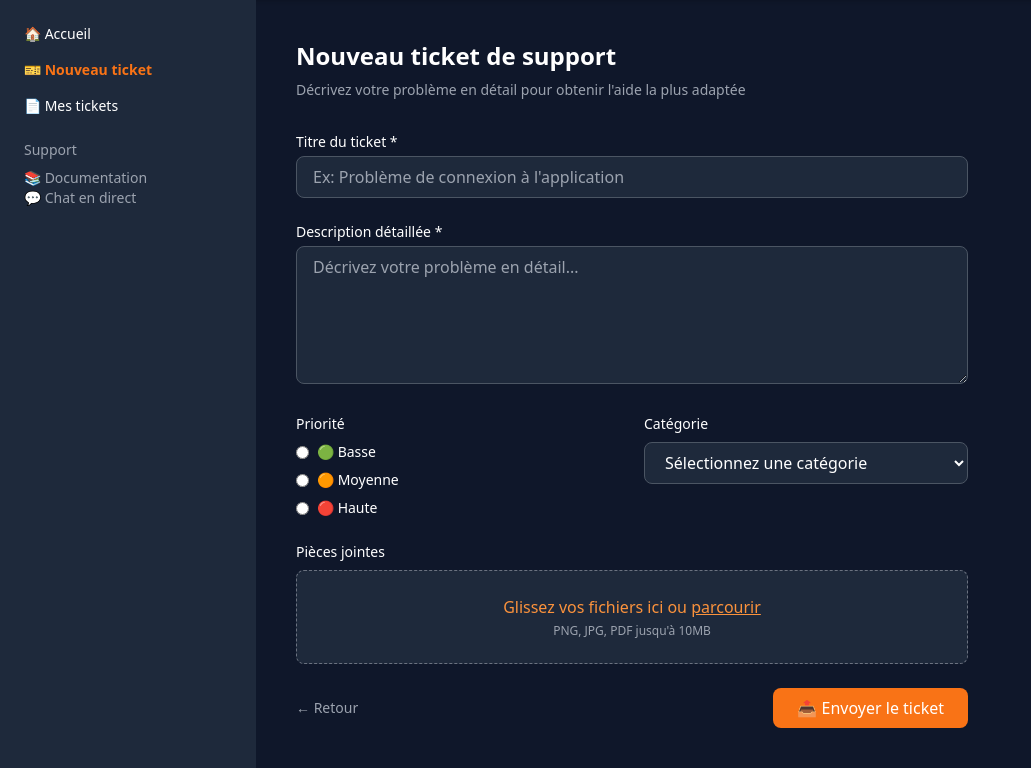
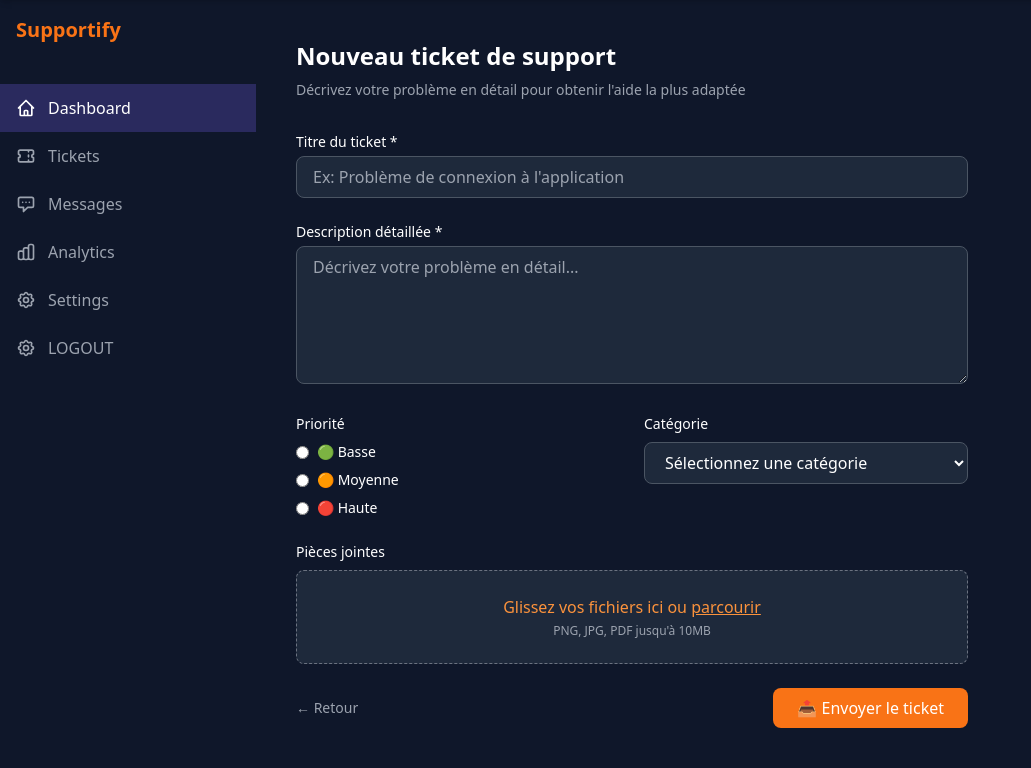
Before and after one commit to NadaZirari/Supportify-fil-rouge, a Laravel app: page /user/submit-ticket in a window 1280 px wide. Shown: the part 64-832 px from the top of the page, without its empty margins (0-1031 px from the left). Run offline with Laravel 12, Linux system fonts and the light colour scheme; a user stored in the database is signed in; data comes from the database, SQL or seed files in the repository; parts of the project's set-up code (start-up, migrations or seed data) failed here and were passed over; some libraries are stand-ins or nearby versions.

Commit message:
ajouter la sidebar aussi dan la page de user

```diff
--- /dev/null
+++ b/filrouge/app/Models/Response.php
@@ -0,0 +1,4 @@
+public function message()
+{
+    return $this->belongsTo(Message::class);
+}
--- a/filrouge/app/Models/User.php
+++ b/filrouge/app/Models/User.php
@@ -56,10 +56,6 @@ class User extends Authenticatable
         return $this->hasMany(Ticket::class);
     }
 
-    public function messages()
-    {
-        return $this->hasMany(Message::class);
-    }
 
 
 
--- /dev/null
+++ b/filrouge/resources/views/partials/sidebaruser.blade.php
@@ -0,0 +1,58 @@
+ <!-- Sidebar -->
+        <div class="w-64 bg-dark-sidebar flex-shrink-0">
+            <div class="p-4">
+                <h1 class="text-primary f text-orange-500 font-bold text-xl">Supportify</h1>
+            </div>
+
+            <nav class="mt-6">
+                <a href="#" class="flex items-center px-4 py-3 bg-[#2a2a5e] text-white">
+                    <svg xmlns="http://www.w3.org/2000/svg" class="h-5 w-5 mr-3" fill="none" viewBox="0 0 24 24" stroke="currentColor">
+                        <path stroke-linecap="round" stroke-linejoin="round" stroke-width="2" d="M3 12l2-2m0 0l7-7 7 7M5 10v10a1 1 0 001 1h3m10-11l2 2m-2-2v10a1 1 0 01-1 1h-3m-6 0a1 1 0 001-1v-4a1 1 0 011-1h2a1 1 0 011 1v4a1 1 0 001 1m-6 0h6" />
+                    </svg>
+                    <span>Dashboard</span>
+                </a>
+
+                <a href="{{ route('user.myticket') }}" class="flex items-center px-4 py-3 text-gray-400 hover:bg-[#2a2a5e] hover:text-white transition-colors">
+                    <svg xmlns="http://www.w3.org/2000/svg" class="h-5 w-5 mr-3" fill="none" viewBox="0 0 24 24" stroke="currentColor">
+                        <path stroke-linecap="round" stroke-linejoin="round" stroke-width="2" d="M15 5v2m0 4v2m0 4v2M5 5a2 2 0 00-2 2v3a2 2 0 110 4v3a2 2 0 002 2h14a2 2 0 002-2v-3a2 2 0 110-4V7a2 2 0 00-2-2H5z" />
+                    </svg>
+                    <span>Tickets</span>
+                </a>
+
+                <a href="#" class="flex items-center px-4 py-3 text-gray-400 hover:bg-[#2a2a5e] hover:text-white transition-colors">
+                    <svg xmlns="http://www.w3.org/2000/svg" class="h-5 w-5 mr-3" fill="none" viewBox="0 0 24 24" stroke="currentColor">
+                        <path stroke-linecap="round" stroke-linejoin="round" stroke-width="2" d="M8 10h.01M12 10h.01M16 10h.01M9 16H5a2 2 0 01-2-2V6a2 2 0 012-2h14a2 2 0 012 2v8a2 2 0 01-2 2h-5l-5 5v-5z" />
+                    </svg>
+                    <span>Messages</span>
+                </a>
+
+                <a href="#" class="flex items-center px-4 py-3 text-gray-400 hover:bg-[#2a2a5e] hover:text-white transition-colors">
+                    <svg xmlns="http://www.w3.org/2000/svg" class="h-5 w-5 mr-3" fill="none" viewBox="0 0 24 24" stroke="currentColor">
+                        <path stroke-linecap="round" stroke-linejoin="round" stroke-width="2" d="M9 19v-6a2 2 0 00-2-2H5a2 2 0 00-2 2v6a2 2 0 002 2h2a2 2 0 002-2zm0 0V9a2 2 0 012-2h2a2 2 0 012 2v10m-6 0a2 2 0 002 2h2a2 2 0 002-2m0 0V5a2 2 0 012-2h2a2 2 0 012 2v14a2 2 0 01-2 2h-2a2 2 0 01-2-2z" />
+                    </svg>
+                    <span>Analytics</span>
+                </a>
+
+                <a href="#" class="flex items-center px-4 py-3 text-gray-400 hover:bg-[#2a2a5e] hover:text-white transition-colors">
+                    <svg xmlns="http://www.w3.org/2000/svg" class="h-5 w-5 mr-3" fill="none" viewBox="0 0 24 24" stroke="currentColor">
+                        <path stroke-linecap="round" stroke-linejoin="round" stroke-width="2" d="M10.325 4.317c.426-1.756 2.924-1.756 3.35 0a1.724 1.724 0 002.573 1.066c1.543-.94 3.31.826 2.37 2.37a1.724 1.724 0 001.065 2.572c1.756.426 1.756 2.924 0 3.35a1.724 1.724 0 00-1.066 2.573c.94 1.543-.826 3.31-2.37 2.37a1.724 1.724 0 00-2.572 1.065c-.426 1.756-2.924 1.756-3.35 0a1.724 1.724 0 00-2.573-1.066c-1.543.94-3.31-.826-2.37-2.37a1.724 1.724 0 00-1.065-2.572c-1.756-.426-1.756-2.924 0-3.35a1.724 1.724 0 001.066-2.573c-.94-1.543.826-3.31 2.37-2.37.996.608 2.296.07 2.572-1.065z" />
+                        <path stroke-linecap="round" stroke-linejoin="round" stroke-width="2" d="M15 12a3 3 0 11-6 0 3 3 0 016 0z" />
+                    </svg>
+                    <span>Settings</span>
+                </a>
+
+                <form action="{{ route('logout') }}" method="POST" style="display: inline;">
+    @csrf
+    <button type="submit" class="flex items-center px-4 py-3 text-gray-400 hover:bg-[#2a2a5e] hover:text-white transition-colors">
+        <svg xmlns="http://www.w3.org/2000/svg" class="h-5 w-5 mr-3" fill="none" viewBox="0 0 24 24" stroke="currentColor">
+            <path stroke-linecap="round" stroke-linejoin="round" stroke-width="2" d="M10.325 4.317c.426-1.756 2.924-1.756 3.35 0a1.724 1.724 0 002.573 1.066c1.543-.94 3.31.826 2.37 2.37a1.724 1.724 0 001.065 2.572c1.756.426 1.756 2.924 0 3.35a1.724 1.724 0 00-1.066 2.573c.94 1.543-.826 3.31-2.37 2.37a1.724 1.724 0 00-2.572 1.065c-.426 1.756-2.924 1.756-3.35 0a1.724 1.724 0 00-2.573-1.066c-1.543.94-3.31-.826-2.37-2.37a1.724 1.724 0 00-1.065-2.572c-1.756-.426-1.756-2.924 0-3.35a1.724 1.724 0 001.066-2.573c-.94-1.543.826-3.31 2.37-2.37.996.608 2.296.07 2.572-1.065z" />
+            <path stroke-linecap="round" stroke-linejoin="round" stroke-width="2" d="M15 12a3 3 0 11-6 0 3 3 0 016 0z" />
+        </svg>
+        <span>LOGOUT</span>
+    </button>
+</form>
+
+
+
+            </nav>
+        </div>
--- a/filrouge/resources/views/user/Soumettre_ticket.blade.php
+++ b/filrouge/resources/views/user/Soumettre_ticket.blade.php
@@ -33,18 +33,7 @@
   <div class="flex flex-col md:flex-row flex-1">
 
     <!-- Menu latéral - caché sur mobile, visible sur tablette/desktop -->
-    <aside class="w-full md:w-64 bg-[#1e293b] p-6 space-y-6 md:block">
-      <nav class="space-y-4 text-sm">
-        <a href="#" class="block text-white hover:text-orange-400 font-medium">🏠 Accueil</a>
-        <a href="#" class="block text-orange-500 font-bold">🎫 Nouveau ticket</a>
-        <a href="#" class="block text-white hover:text-orange-400">📄 Mes tickets</a>
-      </nav>
-      <div class="mt-10 text-sm text-gray-400">
-        <p class="mb-2">Support</p>
-        <a href="#" class="block hover:text-white">📚 Documentation</a>
-        <a href="#" class="block hover:text-white">💬 Chat en direct</a>
-      </div>
-    </aside>
+    @include('partials.sidebaruser')
 
     <!-- Formulaire -->
     <main class="flex-1 p-4 sm:p-6 md:p-10">
--- a/filrouge/resources/views/user/myticket.blade.php
+++ b/filrouge/resources/views/user/myticket.blade.php
@@ -27,7 +27,7 @@
 </head>
 <body class="bg-main-bg text-white flex h-screen">
      <!-- Sidebar -->
-     <div class="w-64 bg-sidebar flex-shrink-0">
+     <!-- <div class="w-64 bg-sidebar flex-shrink-0">
             <div class="p-4">
                 <h1 class="text-primary font-bold text-xl">Supportify</h1>
             </div>
@@ -83,7 +83,8 @@
 
 
             </nav>
-        </div>
+        </div> -->
+        @include('partials.sidebaruser')
 
 
     <!-- Main Content -->
```
Also changed, not shown: filrouge/app/Models/Message.php (+11 -4 lines), filrouge/app/Models/Ticket.php (+3 -4 lines), filrouge/app/Models/TicketHistory.php (+4 -7 lines), filrouge/resources/views/user/dashboardUser.blade.php (+1 -58 lines), filrouge/resources/views/partials/sidebaradmin.blade.php (renamed from filrouge/resources/views/partials/sidebar.blade.php), filrouge/resources/views/partials/sidebaragent.blade.php (added).
